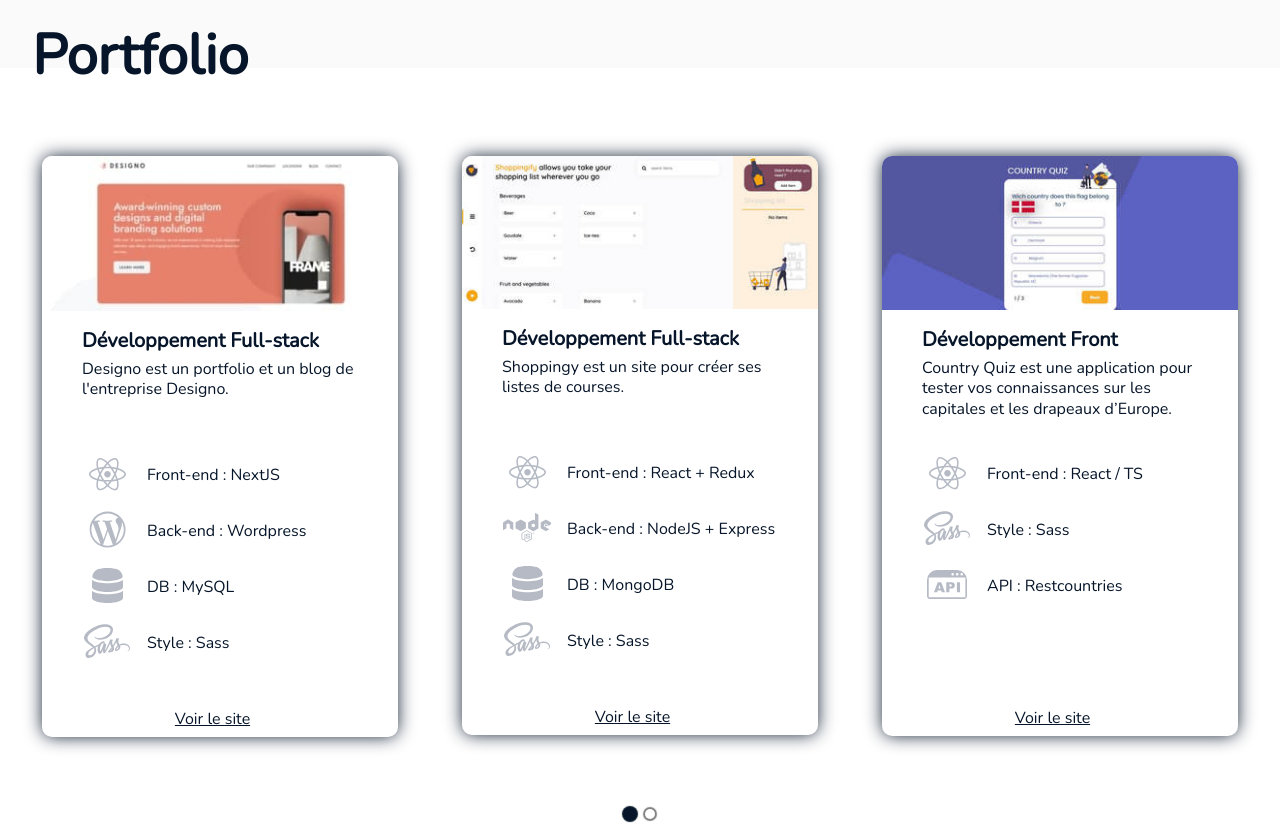
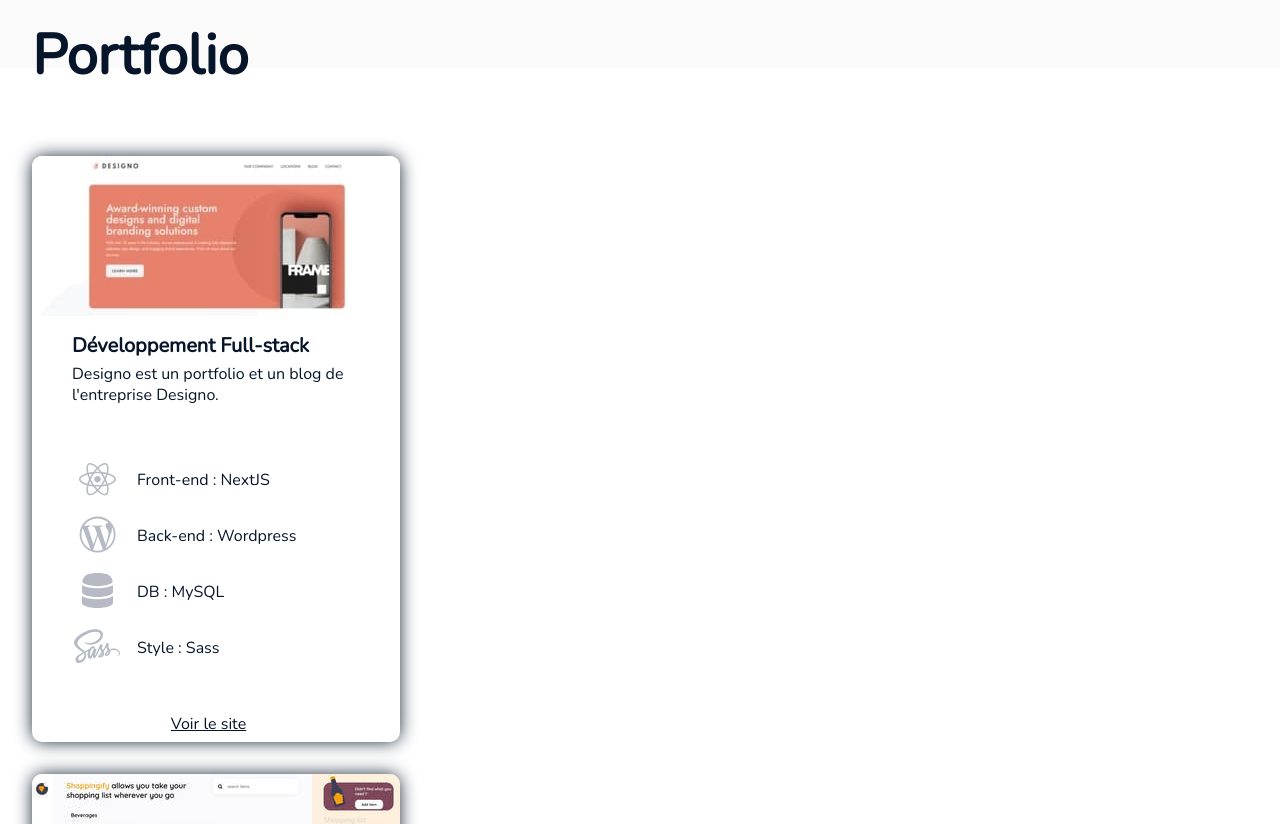
Before and after one commit to prcogs/precogs-dev, a Next.js app: page / in a window 1280 px wide. Shown: the part 2660-3484 px from the top of the page. Built offline with nearby package versions, Linux system fonts and the light colour scheme.

Commit message:
build : remove package for deployement

```diff
--- a/components/portfolio.jsx
+++ b/components/portfolio.jsx
@@ -1,4 +1,4 @@
-import Carousel from 'react-elastic-carousel'
+// import Carousel from 'react-elastic-carousel'
 import CardProject from "./cardProject"
 
 import projects from '../utils/data_portfolio.json'
@@ -24,7 +24,7 @@ const Portfolio = () => {
       <section className="portfolio" >
             <h2>Portfolio</h2>
             <div className="portfolio__cards">
-               <Carousel itemsToShow={numberItems} showArrows={false} itemsToScroll={1}>
+               {/* <Carousel itemsToShow={numberItems} showArrows={false} itemsToScroll={1}> */}
                   {projects.map((project, i) => {
                      return (
                            <CardProject key={i}
@@ -35,7 +35,7 @@ const Portfolio = () => {
                                        url={project.url}/>
                      )
                   })}
-               </Carousel>
+               {/* </Carousel> */}
             </div>
          <div id="prestation"></div>
       </section>
--- a/package.json
+++ b/package.json
@@ -8,17 +8,13 @@
     "start": "next start"
   },
   "dependencies": {
-    "@hookform/resolvers": "^2.0.0-beta.3",
     "eslint-config-next": "^14.1.0",
     "next": "^14.1.0",
     "react": "^18.2.0",
     "react-dom": "^18.2.0",
-    "react-hook-form": "^6.15.4",
-    "styled-components": "^5.2.1",
     "yup": "^0.32.9"
   },
   "devDependencies": {
-    "react-elastic-carousel": "^0.11.1",
     "sass": "^1.70.0"
   }
 }
```
Also changed, not shown: 1 other file (tests, documents, lock files or other folders).
